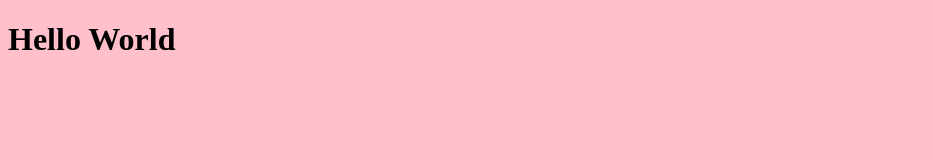
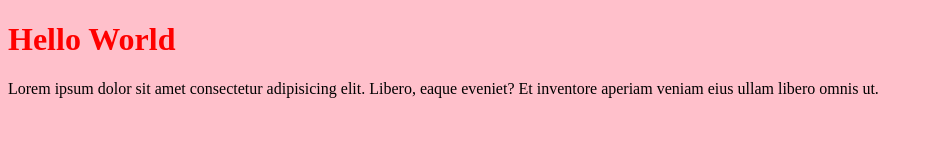
Before and after one commit to GiuseppeDeLuciaLumeno/Initializer-All-Projects, a website built with Parcel: page src/index.html in a window 1280 px wide. Shown: the whole page, without its empty margins (0-933 px from the left). Built offline with nearby package versions, Linux system fonts and the light colour scheme.

Commit message:
first commit

```diff
--- a/src/index.html
+++ b/src/index.html
@@ -9,5 +9,6 @@
 </head>
 <body>
   <h1>Hello World</h1>
+  <p>Lorem ipsum dolor sit amet consectetur adipisicing elit. Libero, eaque eveniet? Et inventore aperiam veniam eius ullam libero omnis ut.</p>
 </body>
 </html>
--- a/src/scss/main.scss
+++ b/src/scss/main.scss
@@ -4,4 +4,8 @@ $pink: pink;
 
 body {
   background-color: $pink;
+
+  h1 {
+    color: $red;
+  }
 }
```
Also changed, not shown: dist/index.html, 4 other files.
